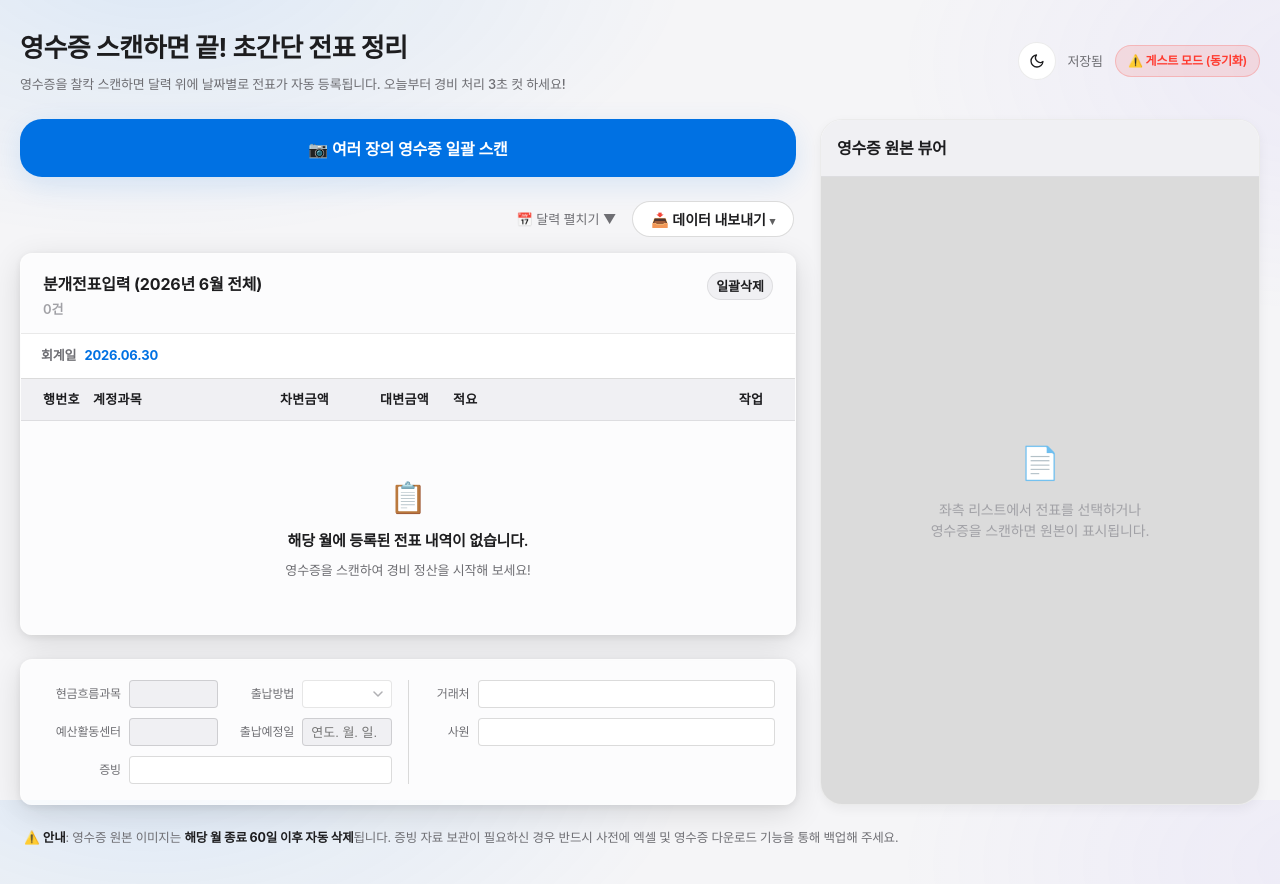
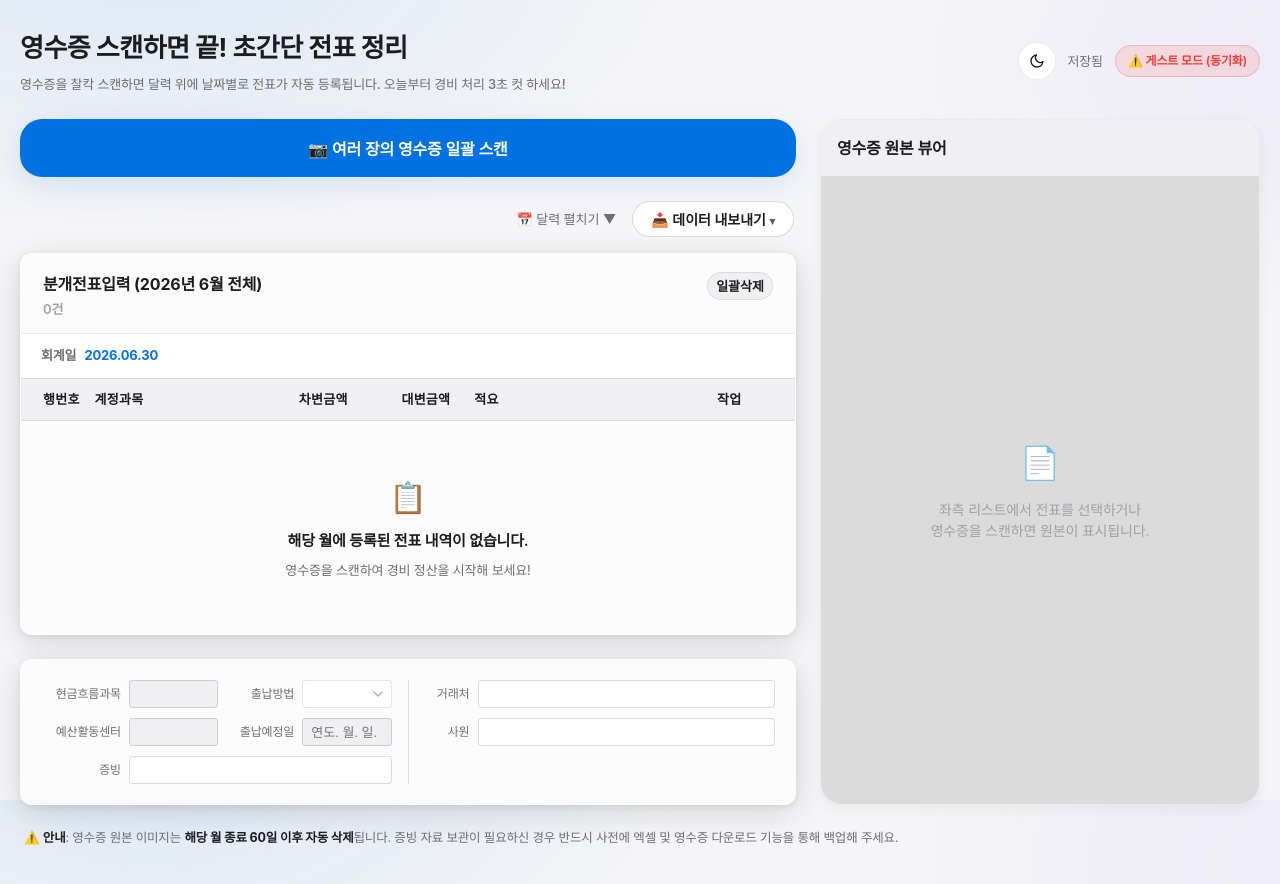
Before and after one commit to originbb/expense-tracker, a website: page index.html in a window 1280 px wide. Drawn offline with nearby package versions, Linux system fonts and the light colour scheme.

Commit message:
style: prevent line break in account cell and adjust column widths

```diff
--- a/index.html
+++ b/index.html
@@ -558,10 +558,10 @@
         <thead>
           <tr>
             <th style="width:60px">행번호</th>
-            <th style="width:160px">계정과목</th>
+            <th style="width:170px">계정과목</th>
             <th class="r" style="width:100px">차변금액</th>
             <th class="r" style="width:100px">대변금액</th>
-            <th style="width:250px">적요</th>
+            <th style="width:200px">적요</th>
             <th class="sticky-col" style="text-align:center;width:130px;">작업</th>
           </tr>
         </thead>
@@ -1088,7 +1088,7 @@ function renderList(){
       return `
       <tr class="row erp-row" data-id="${e.id}" style="cursor: pointer;">
         <td class="muted">${String(i+1).padStart(4, '0')}</td>
-        <td style="white-space:normal">${e.account}</td>
+        <td>${e.account}</td>
         <td class="r debit">${e.debit?won(e.debit):'<span class="muted">0</span>'}</td>
         <td class="r credit">${e.credit?won(e.credit):'<span class="muted">0</span>'}</td>
         <td style="white-space:normal" class="muted">${memoStr}</td>
```
